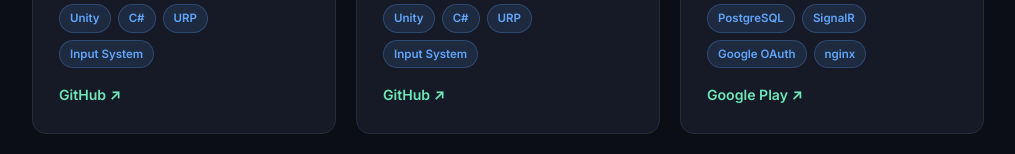
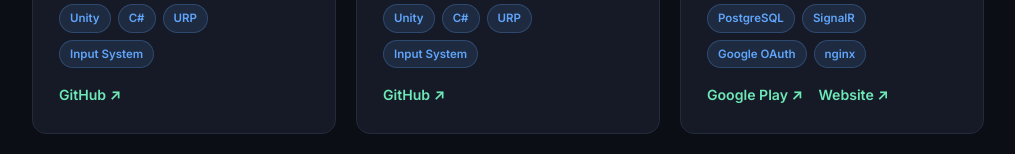
Before and after one commit to Efekoo/Portfolio, a plain HTML site: page index.html in a window 1280 px wide. Shown: the part 2491-2645 px from the top of the page, without its empty margins (132-1147 px from the left). Drawn offline with Linux system fonts and the light colour scheme.

Commit message:
Add DevIt (Google Play + devit-app.com) to CVs and portfolio site + 2

```diff
--- a/index.html
+++ b/index.html
@@ -292,7 +292,7 @@
         <div class="kind backend">Backend</div>
         <p data-tr="Yazılımcıları yeteneklerine göre projelerle buluşturan ekip bulma platformu, <strong>Google Play'de yayında</strong>. İki kişilik ekipte backend'den sorumluydum: Flutter uygulamasına, web istemcisine ve admin paneline hizmet veren, 10 controller ve 5 SignalR hub'ı (sohbet, bildirim, admin) içeren dört katmanlı ASP.NET Core 9 API. Yeniden kullanım tespitli refresh token rotasyonu, Google OAuth, e-posta doğrulama, brute-force kilitli şifre sıfırlama kodları, rate limiting, kullanıcı engelleme ve hesap silme.">Team-finding platform that matches developers with projects by skill, <strong>live on Google Play</strong>. I owned the backend in a two-person team: a four-layer ASP.NET Core 9 API with 10 controllers and 5 SignalR hubs (chat, notifications, admin) serving the Flutter app, web client, and admin panel. JWT refresh-token rotation with reuse detection, Google OAuth, email verification, brute-force-locked reset codes, rate limiting, user blocking, and account deletion.</p>
         <div class="tags"><span class="tag">ASP.NET Core 9</span><span class="tag">EF Core</span><span class="tag">PostgreSQL</span><span class="tag">SignalR</span><span class="tag">Google OAuth</span><span class="tag">nginx</span></div>
-        <div class="proj-links"><a href="https://play.google.com/store/apps/details?id=com.devitapp.devit" target="_blank" rel="noopener">Google Play ↗</a></div>
+        <div class="proj-links"><a href="https://play.google.com/store/apps/details?id=com.devitapp.devit" target="_blank" rel="noopener">Google Play ↗</a><a href="https://devit-app.com/" target="_blank" rel="noopener" data-tr="Web Sitesi ↗">Website ↗</a></div>
       </div>
       <div class="proj be reveal">
         <h3>MatchForge</h3>
```
Also changed, not shown: 4 other files.
